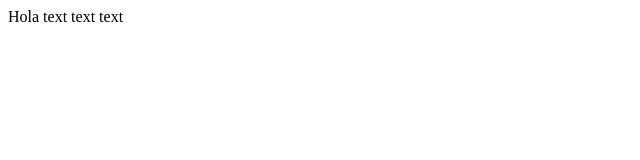
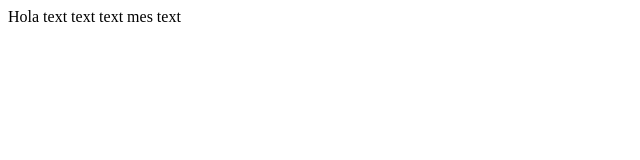
Before and after one commit to Ememas07/RepoAPPWEB2024-25, a plain HTML site: page index.html in a window 1280 px wide. Shown: the full height of the page, 0-640 px from the left. Drawn offline with Linux system fonts and the light colour scheme.

Commit message:
Commit 2

```diff
--- a/index.html
+++ b/index.html
@@ -6,4 +6,5 @@ Hola
 <body>
 
     text text text
+    mes text
 </body>
```
